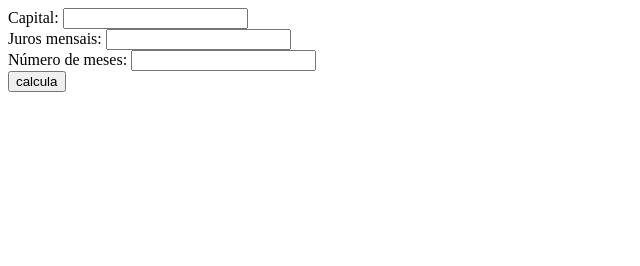
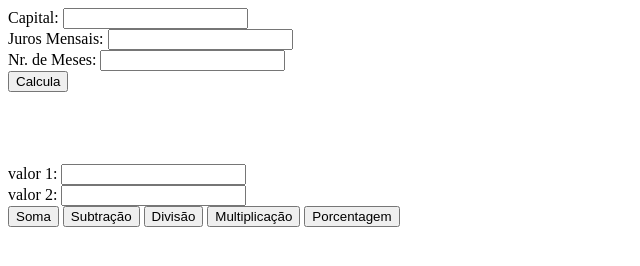
Before and after one commit to JuliaFiori09/primeirod_3t, a plain HTML site: page index.html in a window 1280 px wide. Shown: the whole page, without its empty margins (0-640 px from the left). Drawn offline with Linux system fonts and the light colour scheme.

Commit message:
Update index.html

```diff
--- a/index.html
+++ b/index.html
@@ -5,11 +5,24 @@
     <meta http-equiv="X-UA-Compatible" content="IE=edge">
     <meta name="viewport" content="width=device-width, initial-scale=1.0">
     <title>Primeiro D</title>
-    <script src="estudo.js"></script>
+  <script src="estudo.js"></script>
 </head>
 <body>
-   Capital: <input id="valor" type="text"><br>
-   Juros mensais: <input id="juros" type="text"><br>
-   Número de meses: <input id="meses" type="text"><br>
-    <button onclick="total ()">calcula</button>
+
+
+Capital:  <input id="valor" type="text">     <br>
+   Juros Mensais:  <input id="juros" type="text">     <br>
+Nr. de Meses:  <input id="meses" type="text">     <br>
+   <button onclick="total()">Calcula</button>
+
+   <br><br><br>
+   <span id="resultado"></span><br><br>
+   valor 1: <input id="v1" type="text"><br>
+   valor 2: <input id="v2" type="text"><br>
+    <button onclick="adicao()">Soma</button>
+    <button onclick="subtracao()">Subtração</button>
+    <button onclick="divisao()">Divisão</button>
+    <button onclick="multiplicacao()">Multiplicação</button>
+    <button onclick="porcentagem()">Porcentagem</button>
+</body>
 </html>
```
